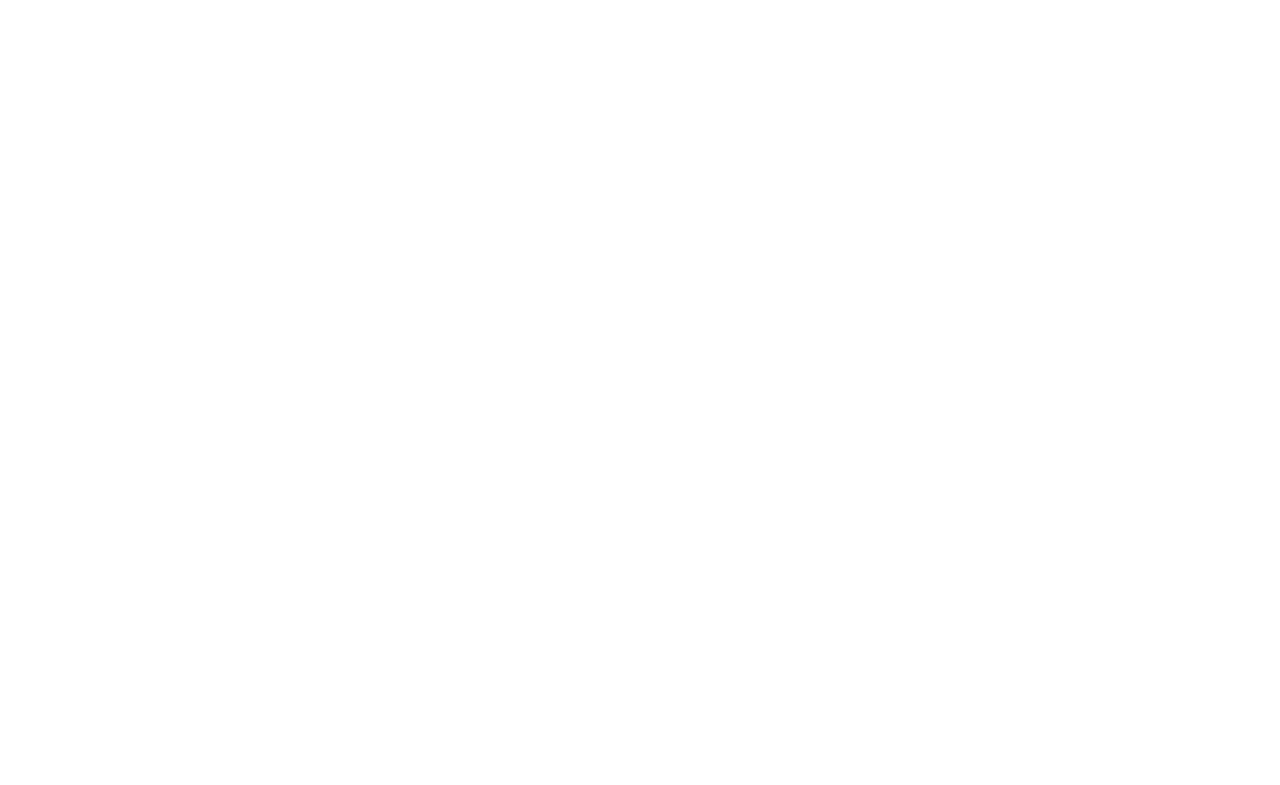
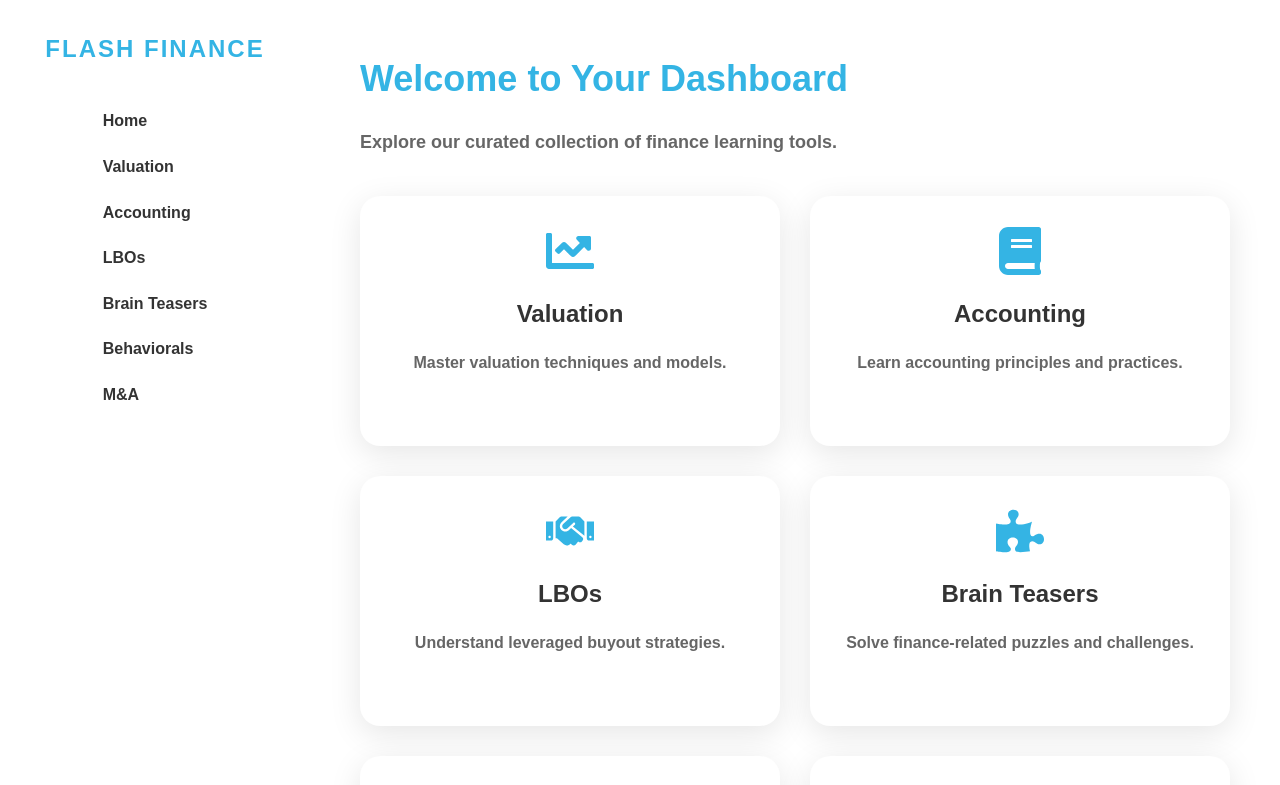
Before and after one commit to arnavs06/RedesignedFlashFinance, a React (Vite) app in the folder frontend/: page /home in a window 1280 px wide. Before the commit this address had no page. Shown: the top 785 px of the page. Built offline with nearby package versions, Linux system fonts and the light colour scheme; a web font is replaced by a local one.

Commit message:
creating dashboard

```diff
--- a/frontend/src/App.jsx
+++ b/frontend/src/App.jsx
@@ -4,6 +4,7 @@
 import Flashcard from './pages/Flashcards';
 import SignUp from './pages/SignUp';
 import Login from './pages/Login';
+import Home from './pages/Home';
 import './styles/App.css';
 
 function App() {
@@ -15,6 +16,7 @@
           <Route path="/signup" element={<SignUp />} />
           <Route path="/login" element={<Login />} />
           <Route path="/flashcards" element={<Flashcard flashcard={Flashcard} />} />
+          <Route path="/home" element={<Home />} />
         </Routes>
       </div>
     </BrowserRouter>
--- a/frontend/src/components/Landing/Contact.jsx
+++ b/frontend/src/components/Landing/Contact.jsx
@@ -1,11 +1,11 @@
-import React, { useState } from 'react';
-import { motion } from 'framer-motion';
+import React, { useState } from "react";
+import { motion } from "framer-motion";
 
 const Contact = () => {
   const [formData, setFormData] = useState({
-    name: '',
-    email: '',
-    message: '',
+    name: "",
+    email: "",
+    message: "",
   });
 
   const handleChange = (e) => {
@@ -33,6 +33,7 @@
           value={formData.name}
           onChange={handleChange}
           required
+          className="contact-input"
         />
         <input
           type="email"
@@ -41,6 +42,7 @@
           value={formData.email}
           onChange={handleChange}
           required
+          className="contact-input"
         />
         <textarea
           name="message"
@@ -48,8 +50,11 @@
           value={formData.message}
           onChange={handleChange}
           required
+          className="contact-textarea"
         />
-        <button type="submit" className="cta-button">Send Message</button>
+        <button type="submit" className="cta-button">
+          Send Message
+        </button>
       </motion.form>
     </section>
   );
--- /dev/null
+++ b/frontend/src/pages/Home.jsx
@@ -0,0 +1,93 @@
+import React from "react";
+import { FaChartLine, FaBook, FaHandshake, FaPuzzlePiece, FaUser, FaBuilding } from "react-icons/fa"; // Modern icons
+import "../styles/Home.css"; // Import the updated CSS
+
+const Home = () => {
+  const categories = [
+    {
+      id: 1,
+      name: "Valuation",
+      icon: <FaChartLine className="home-category-icon" />,
+      description: "Master valuation techniques and models.",
+      link: "/valuation",
+    },
+    {
+      id: 2,
+      name: "Accounting",
+      icon: <FaBook className="home-category-icon" />,
+      description: "Learn accounting principles and practices.",
+      link: "/accounting",
+    },
+    {
+      id: 3,
+      name: "LBOs",
+      icon: <FaHandshake className="home-category-icon" />,
+      description: "Understand leveraged buyout strategies.",
+      link: "/lbos",
+    },
+    {
+      id: 4,
+      name: "Brain Teasers",
+      icon: <FaPuzzlePiece className="home-category-icon" />,
+      description: "Solve finance-related puzzles and challenges.",
+      link: "/brain-teasers",
+    },
+    {
+      id: 5,
+      name: "Behaviorals",
+      icon: <FaUser className="home-category-icon" />,
+      description: "Prepare for behavioral interview questions.",
+      link: "/behaviorals",
+    },
+    {
+      id: 6,
+      name: "Mergers & Acquisitions",
+      icon: <FaBuilding className="home-category-icon" />,
+      description: "Explore M&A processes and case studies.",
+      link: "/mergers-acquisitions",
+    },
+  ];
+
+  return (
+    <div className="home-container">
+      {/* Left Side: Header */}
+      <div className="home-header">
+        <div className="home-logo">Flash Finance</div>
+        <nav className="home-nav-container">
+          <ul className="home-nav-links">
+            <li><a href="/home">Home</a></li>
+            <li><a href="/valuation">Valuation</a></li>
+            <li><a href="/accounting">Accounting</a></li>
+            <li><a href="/lbos">LBOs</a></li>
+            <li><a href="/brain-teasers">Brain Teasers</a></li>
+            <li><a href="/behaviorals">Behaviorals</a></li>
+            <li><a href="/mergers-acquisitions">M&A</a></li>
+          </ul>
+        </nav>
+        <button className="home-cta-button">Logout</button>
+      </div>
+
+      {/* Right Side: Categories Grid */}
+      <div className="home-content">
+        <h1>Welcome to Your Dashboard</h1>
+        <p>Explore our curated collection of finance learning tools.</p>
+
+        <div className="home-categories-grid">
+          {categories.map((category) => (
+            <div
+              key={category.id}
+              className="home-category-card"
+              onClick={() => (window.location.href = category.link)}
+            >
+              <div className="home-icon-wrapper">{category.icon}</div>
+              <h2>{category.name}</h2>
+              <p>{category.description}</p>
+            </div>
+          ))}
+        </div>
+      </div>
+    </div>
+  );
+};
+
+export default Home;
--- a/frontend/src/styles/App.css
+++ b/frontend/src/styles/App.css
@@ -109,7 +109,6 @@
   margin: 4px 0;
   transition: transform 0.3s, opacity 0.3s;
 }
-
 
 @media (max-width: 768px) {
   .nav-container {
@@ -337,6 +336,7 @@
   color: #ffbc48;
 }
 
+/* Contact Section */
 .contact {
   padding: 100px 50px;
   text-align: center;
@@ -359,15 +359,42 @@
 
 .contact input,
 .contact textarea {
-  padding: 10px;
-  border: 1px solid #ccc;
-  border-radius: 5px;
+  padding: 15px;
+  border: 1px solid rgba(0, 0, 0, 0.1);
+  border-radius: 10px;
   font-size: 16px;
+  color: #333;
+  background: rgba(255, 255, 255, 0.9); /* Semi-transparent background */
+  transition: border-color 0.3s, box-shadow 0.3s;
+}
+
+.contact input:focus,
+.contact textarea:focus {
+  border-color: #34b4e4;
+  box-shadow: 0 0 10px rgba(52, 180, 228, 0.3);
+  outline: none;
 }
 
 .contact textarea {
   resize: vertical;
   min-height: 150px;
+}
+
+.contact .cta-button {
+  background-color: #34b4e4;
+  color: #fff;
+  border: none;
+  padding: 15px 30px;
+  border-radius: 25px;
+  cursor: pointer;
+  font-size: 16px;
+  font-weight: 600;
+  transition: background-color 0.3s, transform 0.3s;
+}
+
+.contact .cta-button:hover {
+  background-color: #2a9ac7;
+  transform: translateY(-3px);
 }
 
 .footer {
@@ -446,4 +473,12 @@
     width: 100%;
     max-width: 400px;
   }
+
+  .contact {
+    padding: 50px 20px;
+  }
+
+  .contact form {
+    padding: 20px;
+  }
 }
--- /dev/null
+++ b/frontend/src/styles/Home.css
@@ -0,0 +1,165 @@
+/* Container for the entire component */
+.home-container {
+  display: flex;
+  min-height: 100vh;
+  background: #f5f7fa; /* Light background */
+}
+
+/* Header */
+.home-header {
+  width: 250px;
+  background-color: #fff;
+  box-shadow: 2px 0 10px rgba(0, 0, 0, 0.1);
+  display: flex;
+  flex-direction: column;
+  align-items: center;
+  padding: 30px;
+}
+
+.home-logo {
+  font-size: 24px;
+  font-weight: 700;
+  color: #34b4e4;
+  margin-bottom: 40px;
+  text-transform: uppercase;
+  letter-spacing: 2px;
+}
+
+.home-nav-container {
+  flex: 1;
+  display: flex;
+  flex-direction: column;
+  align-items: center;
+}
+
+.home-nav-links {
+  list-style: none;
+  padding: 0;
+  margin: 0;
+  display: flex;
+  flex-direction: column;
+  gap: 20px;
+}
+
+.home-nav-links a {
+  color: #333;
+  text-decoration: none;
+  font-weight: 600;
+  font-size: 16px;
+  transition: color 0.3s;
+}
+
+.home-nav-links a:hover {
+  color: #34b4e4;
+}
+
+.home-cta-button {
+  background-color: #34b4e4;
+  color: #fff;
+  border: none;
+  padding: 10px 20px;
+  border-radius: 25px;
+  cursor: pointer;
+  transition: background-color 0.3s;
+  font-weight: 600;
+  font-size: 14px;
+  margin-top: auto;
+}
+
+.home-cta-button:hover {
+  background-color: #2a9ac7;
+}
+
+/* Content */
+.home-content {
+  flex: 1;
+  padding: 50px;
+  background-color: #fff;
+}
+
+.home-content h1 {
+  font-size: 36px;
+  margin-bottom: 20px;
+  color: #34b4e4;
+  font-weight: 700;
+}
+
+.home-content p {
+  font-size: 18px;
+  margin-bottom: 40px;
+  color: #666;
+}
+
+/* Categories Grid */
+.home-categories-grid {
+  display: grid;
+  grid-template-columns: repeat(auto-fit, minmax(300px, 1fr));
+  gap: 30px;
+}
+
+.home-category-card {
+  background: #fff;
+  padding: 30px;
+  border-radius: 20px;
+  box-shadow: 0 8px 32px rgba(0, 0, 0, 0.1);
+  transition: transform 0.3s, box-shadow 0.3s;
+  cursor: pointer;
+  text-align: center;
+  border: 1px solid rgba(255, 255, 255, 0.3); /* Subtle border */
+}
+
+.home-category-card:hover {
+  transform: translateY(-10px);
+  box-shadow: 0 12px 40px rgba(0, 0, 0, 0.2);
+}
+
+.home-icon-wrapper {
+  display: flex;
+  justify-content: center;
+  align-items: center;
+  margin-bottom: 20px;
+}
+
+.home-category-icon {
+  font-size: 48px;
+  color: #34b4e4;
+  transition: transform 0.3s;
+}
+
+.home-category-card:hover .home-category-icon {
+  transform: scale(1.2); /* Icon scaling on hover */
+}
+
+.home-category-card h2 {
+  font-size: 24px;
+  margin-bottom: 10px;
+  color: #333;
+  font-weight: 700;
+}
+
+.home-category-card p {
+  font-size: 16px;
+  color: #666;
+  line-height: 1.6;
+}
+
+/* Responsive Design */
+@media (max-width: 768px) {
+  .home-container {
+    flex-direction: column;
+  }
+
+  .home-header {
+    width: 100%;
+    height: auto;
+    padding: 20px;
+  }
+
+  .home-content {
+    padding: 20px;
+  }
+
+  .home-categories-grid {
+    grid-template-columns: 1fr;
+  }
+}
```
Also changed, not shown: frontend/src/components/Home/Categories.jsx (added, +91 -0 lines).
